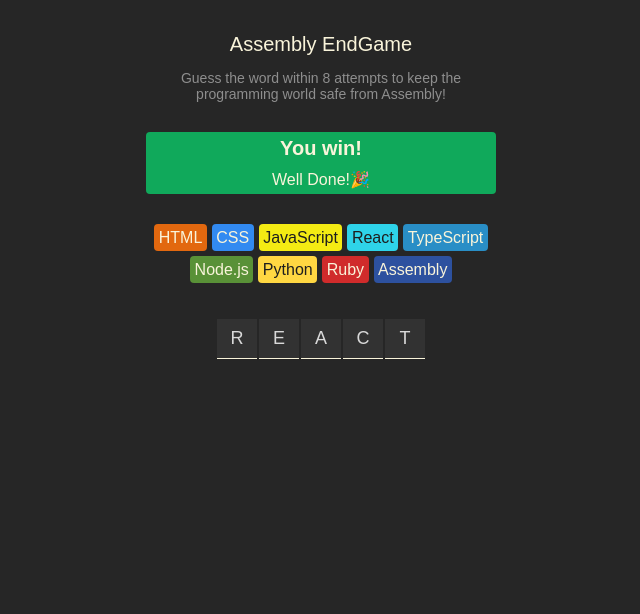
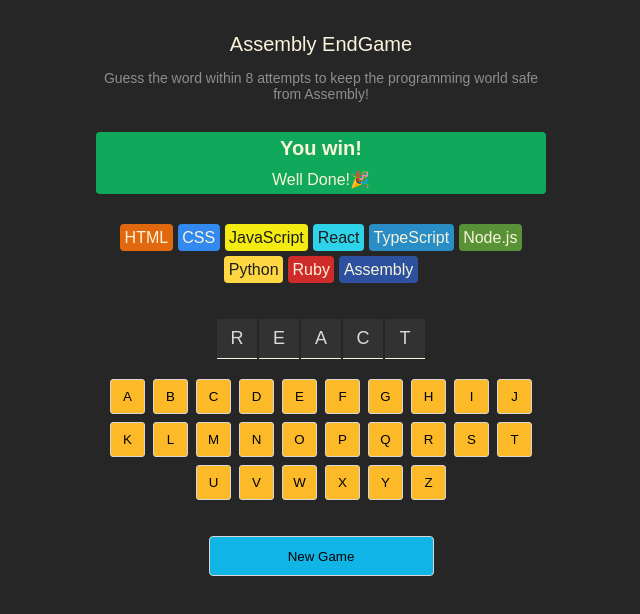
Before and after one commit to Seacrs/React_Learning, a React (Vite) app in the folder Capstone_Projects/Assembly_Endgame/: page / in a window 1280 px wide. Shown: the top 614 px of the page, without its empty margins (319-959 px from the left). Built offline with nearby package versions, Linux system fonts and the light colour scheme.

Commit message:
feat: add on-screen keyboard and new game button

```diff
--- a/Capstone_Projects/Assembly_Endgame/src/App.jsx
+++ b/Capstone_Projects/Assembly_Endgame/src/App.jsx
@@ -2,17 +2,21 @@
 import { languages } from './languages.js'
 
 export default function AssemblyEndgame(){
+    const [currentWord, setCurrentWord] = useState('react')
 
-    const [currentWord, setCurrentWord] = useState('react')
+    const alphabet = "abcdefghijklmnopqrstuvwxyz"
+
+    const KeyBoardElements = alphabet.split('').map(l => <button key={l}>{l.toUpperCase()}</button>)
 
     const letterElements = currentWord.split('').map(letter=> <span>{letter.toUpperCase()}</span>)
 
-const languageList = languages.map(language=><span      className='chip'
+    const languageList = languages.map(language=><span className='chip'
                                                         key={language.name}
                                                         style={{
                                                             backgroundColor:language.backgroundColor,
                                                             color: language.color
                                                         }}>{language.name}</span>)
+
     return (
         <main>
             <header>
@@ -29,6 +33,10 @@
             <section className='word'>
                 {letterElements}
             </section>
+            <section className='alphabet'>
+                {KeyBoardElements}
+            </section>
+            <button className="new-game">New Game</button>
         </main>
     )
 }
--- a/Capstone_Projects/Assembly_Endgame/src/index.css
+++ b/Capstone_Projects/Assembly_Endgame/src/index.css
@@ -25,7 +25,7 @@
 
 header>p {
     font-size: 0.875rem;
-    max-width: 350px;
+    max-width: 450px;
     color: #8E8E8E;
 }
 .status{
@@ -50,7 +50,7 @@
     flex-wrap: wrap;
     gap: 5px;
     justify-content: center;
-    max-width: 350px;
+    max-width: 450px;
     margin-bottom: 36px;
 }
 .chip{
@@ -61,6 +61,7 @@
     display: flex;
     justify-content: center;
     gap: 2px;
+    margin-bottom: 20px;
 }
 .word > span {
     height: 40px;
@@ -72,3 +73,31 @@
     font-size: 1.125rem;
     border-bottom: 1px solid #F9F4DA
 }
+.alphabet{
+    display: flex;
+    flex-wrap: wrap;
+    justify-content: center;
+    gap: 8px;
+    max-width: 450px;
+    margin-bottom: 36px;
+}
+.alphabet > button {
+    height: 35px;
+    width: 35px;
+    background-color: #FCBA29;
+    border: 1px solid #D7D7D7;
+    border-radius: 3px;
+    cursor: pointer;
+}
+
+button.new-game {
+    background-color: #11B5E5;
+    border: 1px solid #D7D7D7;
+    border-radius: 4px;
+    width: 225px;
+    height: 40px;
+    padding: 6px 12px;
+    display: block;
+    margin-inline: auto;
+    cursor: pointer;
+}
```
